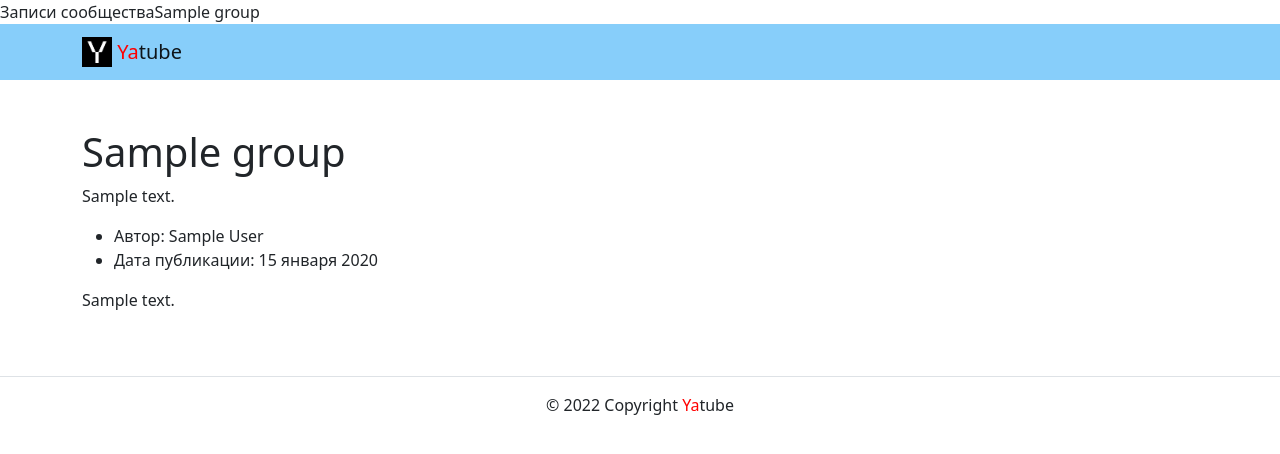
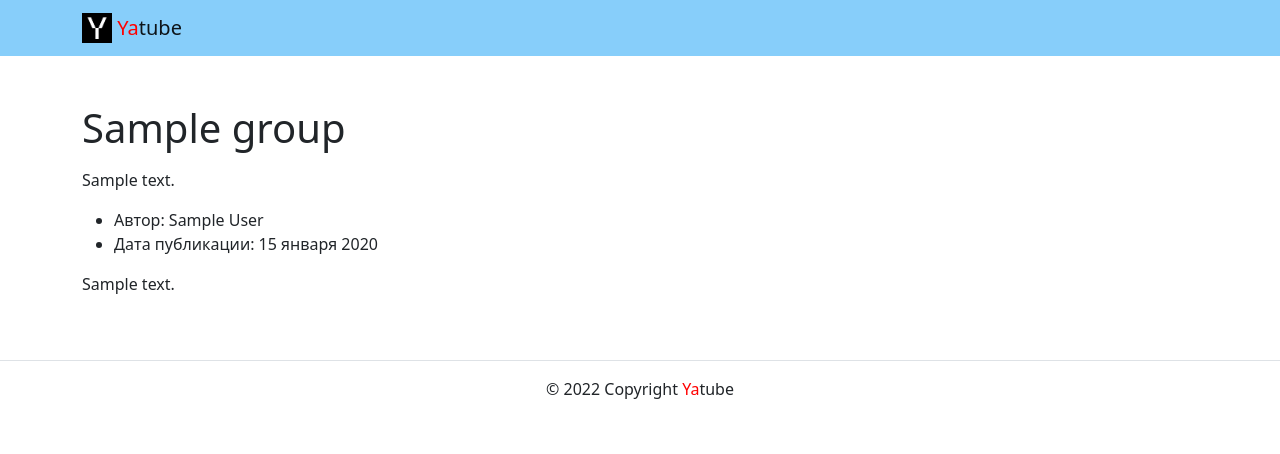
Before and after one commit to VeraFaust/hw02_community, a Django app: a page that uses yatube/templates/base.html in a window 1280 px wide. Shown: the top 454 px of the page. Run offline with Django 3.2, Linux system fonts and the light colour scheme; tables that the repository leaves empty hold one stand-in row (values such as "Sample post"); some libraries are stand-ins or nearby versions.

Commit message:
final project

```diff
--- a/yatube/posts/models.py
+++ b/yatube/posts/models.py
@@ -12,10 +12,13 @@ class Group(models.Model):
     def __str__(self):
         return self.title
 
+    class Meta:
+         verbose_name_plural = 'Группы'
+
 
 class Post(models.Model):
     text = models.TextField(verbose_name='Текст')
-    pub_date = models.DateTimeField(auto_now_add=True, verbose_name='Дата ')
+    pub_date = models.DateTimeField('Дата публикации',auto_now_add=True)
     author = models.ForeignKey(
         User,
         on_delete=models.CASCADE,
@@ -35,3 +38,4 @@ class Post(models.Model):
         ordering = (
             '-pub_date',
     )
+        verbose_name = 'Записи'
--- a/yatube/posts/views.py
+++ b/yatube/posts/views.py
@@ -8,7 +8,7 @@ LIMIT = 10
 
 def index(request):
     template = 'posts/index.html'
-    posts = Post.objects.select_related('group', 'author').all()[:LIMIT]
+    posts = Post.objects.select_related('author')[:LIMIT]
     context = {
         'posts': posts,
     }
@@ -18,7 +18,7 @@ def index(request):
 def group_posts(request, slug):
     template = 'posts/group_list.html'
     group = get_object_or_404(Group, slug=slug)
-    posts = group.posts.all().select_related('group', 'author')[:LIMIT]
+    posts = group.posts.select_related('author')[:LIMIT]
     context = {
         'group': group,
         'posts': posts,
--- a/yatube/templates/base.html
+++ b/yatube/templates/base.html
@@ -12,9 +12,10 @@
     <meta name="msapplication-TileColor" content="#000">
     <meta name="theme-color" content="#ffffff">
     <link rel="stylesheet" href="{% static 'css/bootstrap.min.css' %}">
-    {% block title %}
-      <title>Последние обновления на сайте</title>
-    {% endblock %}
+    <title>
+      {% block title %}
+      {% endblock %}
+    </title>
   </head>
   <body>
     <header>
--- a/yatube/templates/posts/group_list.html
+++ b/yatube/templates/posts/group_list.html
@@ -2,12 +2,12 @@
 {% extends 'base.html' %}
 
 {% block title %}
-  Записи сообщества{{ group.title }}
+  Записи сообщества {{ group.title }}
 {% endblock %}
 
 {% block content %}
   <h1>{{ group.title }}</h1>
-    <p>{{ group.description }}<p>
+  <p>{{ group.description|linebreaks }}<p>
   {% for post in posts %}
   <article>
   <ul>
--- a/yatube/templates/posts/index.html
+++ b/yatube/templates/posts/index.html
@@ -8,7 +8,7 @@
 {% block content %}
   <div class="container py-5">
     <h1>Последние обновления на сайте</h1>
-      {% for post in posts %}
+    {% for post in posts %}
       <article>
         <ul>
           <li>
@@ -26,6 +26,6 @@
           <hr>
         {% endif %}
       </article>
-      {% endfor %}
+    {% endfor %}
   </div>
 {% endblock %}
```
Also changed, not shown: yatube/posts/migrations/0001_initial.py. Lines whose indentation alone changed are shown as unchanged.
